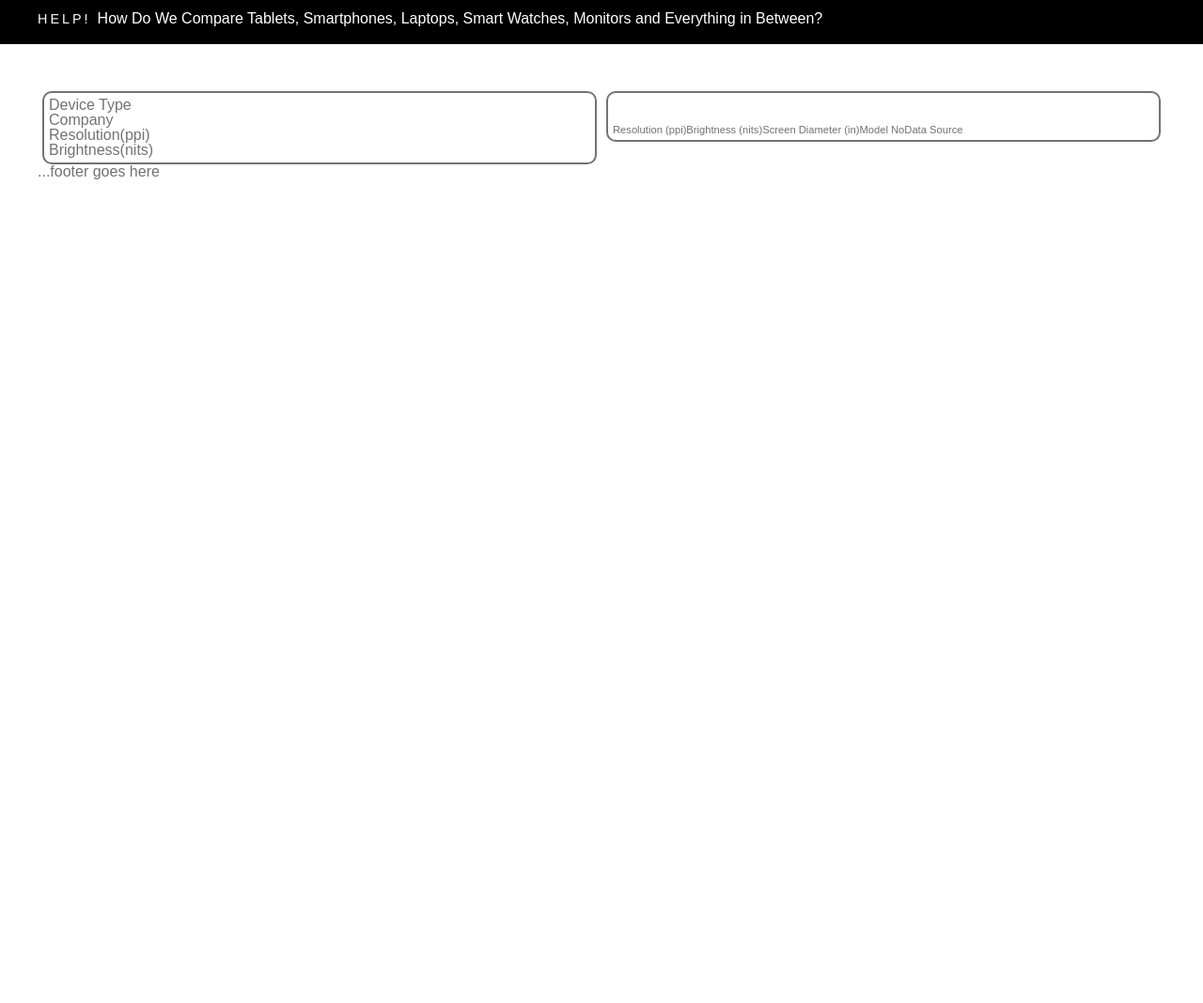
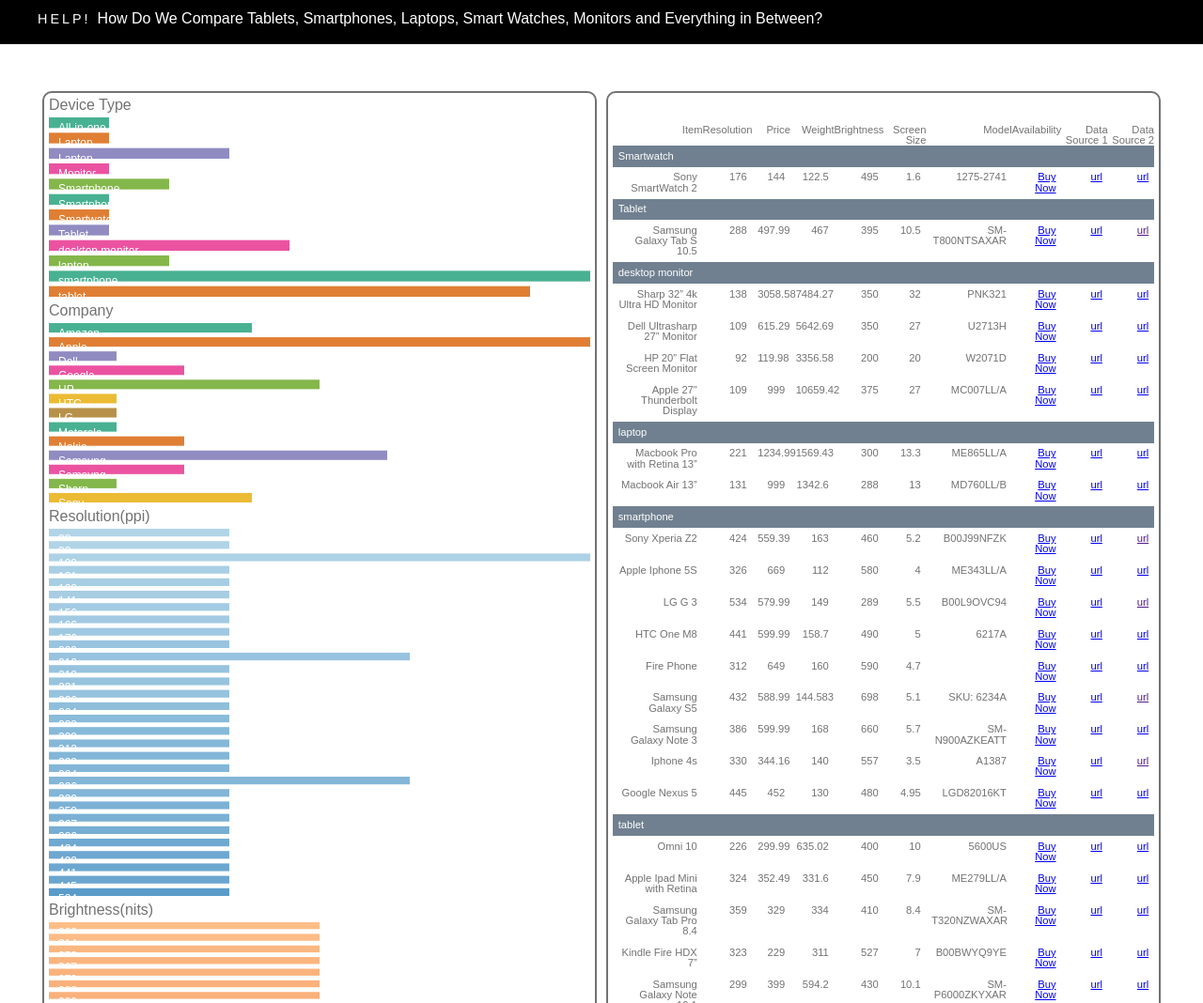
Before and after one commit to StatVisions/catchyscreens, a plain HTML site: page index.html in a window 1280 px wide. Shown: the top 1068 px of the page at 94% size. Before the commit the page ends 800 px from the top, so only its background shows below. Drawn offline with Linux system fonts and the light colour scheme.

Commit message:
added coding for data update and cleaned up variable names

```diff
--- a/index.html
+++ b/index.html
@@ -2,7 +2,6 @@
 <html>
 <head>
     <meta charset="utf-8">
-    <meta name="viewport" content="width=device-width, initial-scale=1.0">
     <title>Screens</title>
     <script type="text/javascript" src="lib/d3.js"></script>
     <script type="text/javascript" src="lib/crossfilter.js"></script>
@@ -54,23 +53,17 @@
 </header>
 
 <div id="sidebar" role="complentary">
-    <div id="type" class="chart"><header><h5>Device Type</h5></header></div>
-    <div id="company" class="chart"><header><h5>Company</h5></header></div>
-    <div id="resolution" class="chart"><header><h5>Resolution(ppi)</h5></header></div>
-    <div id="brightness" class="chart"><header><h5>Brightness(nits)</h5></header></div>
+    <div id="Type" class="chart"><header><h5>Device Type</h5></header></div>
+    <div id="Company" class="chart"><header><h5>Company</h5></header></div>
+    <div id="Resolution" class="chart"><header><h5>Resolution(ppi)</h5></header></div>
+    <div id="Brightness" class="chart"><header><h5>Brightness(nits)</h5></header></div>
 </div> <!-- sidebar -->
 
 <div id="main" role="main">
 
     <table id="list" class="table table-hover dc-data-table dc-chart" style="margin-top:5%;">
     <thead>
-    <tr class="header" style="text-align:left;">
-    <th></th>
-    <th>Resolution (ppi)</th>
-    <th>Brightness (nits)</th>
-    <th>Screen Diameter (in)</th>
-    <th>Model No</th>
-    <th>Data Source</th>
+    <tr id="FieldNames" class="header" style="text-align:left;">
     </tr>
     </thead>
     </table>
@@ -91,26 +84,29 @@
 
     d3.csv('data/data.csv', function(Data){
 
-        function hypotenuse(w,h) = {
-
+        function hypotenuse(w,h) {
+            var w = +w;
+            var h = +h;
             var r = Math.sqrt(Math.pow(w,2) + Math.pow(h,2));
-
             return r;
-        }
+        };
 
         /* CONVERT TO NUMBERS AND CALCULATE PPI */
         Data.forEach(function(d){
 
-            d.Price             = +dPrice;
+            var currency = d.Price;
+            var number = Number(currency.replace(/[^0-9\.]+/g,""));
+
+            d.Price             =  number;
             d.WeightGrams       = +d.WeightGrams;
             d.DiameterInches    = +d.DiameterInches;
-            d.HorizonalPixels   = +d.HorizonalPixels;
+            d.HorizontalPixels  = +d.HorizontalPixels;
             d.VerticalPixels    = +d.VerticalPixels;
             d.BrightnessNits    = +d.BrightnessNits;
 
-            d.PPI =  hypotenuse(d.HorizonalPixels,d.VerticalPixels)/d.DiameterInches;
+            d.PPI =  Math.round(hypotenuse(d.HorizontalPixels,d.VerticalPixels)/d.DiameterInches);
+            console.log(d.Price);
         });
-
         /*
         *  MIN AND MAX VALUES
         */
@@ -124,17 +120,17 @@
         /*
         * CROSS FILTER, DIMENSIONS, GROUPS
         */
-        var xf = crossfilter(Data),
-            type = xf.dimension(function(d) { return d.type;}),
-            count_by_type = type.group(),
-            company = xf.dimension(function(d) { return d.manufacture;}),
-            companies = company.group(),
-            resolution = xf.dimension(function(d) { return d.PPI;}),
-            resolutions = resolution.group(),
-            brightness = xf.dimension(function(d) { return +d.BrightnessNits}),
-            brightnesses = brightness.group();
+        var CrossFilter = crossfilter(Data),
+            TypeDimension = CrossFilter.dimension(function(d) { return d.Type;}),
+            TypeGroup = TypeDimension.group(),
+            CompanyDimension = CrossFilter.dimension(function(d) { return d.Company;}),
+            CompanyGroup = CompanyDimension.group(),
+            ResolutionDimension = CrossFilter.dimension(function(d) { return d.PPI;}),
+            ResolutionGroup = ResolutionDimension.group(),
+            BrightnessDimension = CrossFilter.dimension(function(d) { return +d.BrightnessNits}),
+            BrightnessGroup = BrightnessDimension.group();
 
-        // resolution.filter([100,200]);
+        // ResolutionDimension.filter([100,200]);
 
         /*
         * CHARTS
@@ -144,9 +140,9 @@
 
         var colorScaleType = d3.scale.ordinal().range(colorbrewer.Dark2[5]),
 
-        typeChart = dc.rowChart("#type")
-        .dimension(type)
-        .group(count_by_type)
+        typeChart = dc.rowChart("#Type")
+        .dimension(TypeDimension)
+        .group(TypeGroup)
         .width(chartWidth)
         .height(200)
         .margins({top: 0, right: 0, bottom: -1, left: 0})
@@ -154,9 +150,9 @@
 
         colorScaleCompany = d3.scale.ordinal().range(colorbrewer.Dark2[7]),
 
-        companyChart = dc.rowChart("#company")
-        .dimension(company)
-        .group(companies)
+        CompanyChart = dc.rowChart("#Company")
+        .dimension(CompanyDimension)
+        .group(CompanyGroup)
         .width(chartWidth)
         .height(200)
         .margins({top: 0, right: 0, bottom: -1, left: 0})
@@ -166,9 +162,9 @@
         .domain([ResolutionExtent[0],ResolutionExtent[1]])
         .range(["#9ecae1","#3182bd"]),
 
-        resolutionChart = dc.rowChart("#resolution")
-        .dimension(resolution)
-        .group(resolutions)
+        resolutionChart = dc.rowChart("#Resolution")
+        .dimension(ResolutionDimension)
+        .group(ResolutionGroup)
         .width(chartWidth)
         .height(400)
         .margins({top: 0, right: 0, bottom: -1, left: 0})
@@ -178,25 +174,49 @@
         .domain([BrightnessExtent[0],BrightnessExtent[1]])
         .range(["#fdae6b","#e6550d"]),
 
-        brightnessChart = dc.rowChart("#brightness")
-        .dimension(brightness)
-        .group(brightnesses)
+        BrightnessChart = dc.rowChart("#Brightness")
+        .dimension(Brightness)
+        .group(BrightnessGroup)
         .width(chartWidth)
         .height(400)
         .margins({top: 0, right: 0, bottom: -1, left: 0})
         .colors(colorScaleBrightness),
 
+        // Data Table Field Names
+        FieldNames = [
+            "Item",
+            "Resolution",
+            "Price",
+            "Weight",
+            "Brightness",
+            "Screen Size",
+            "Model",
+            "Availability",
+            "Data Source 1",
+            "Data Source 2"];
+
+        d3.select("tr#FieldNames").selectAll("th")
+            .data(FieldNames)
+            .enter()
+            .append("th")
+            .append("text")
+            .text(function(d){ return d;});
+
 
         list = dc.dataTable("#list")
-        .dimension(type)
-        .group(function(d) {return d.type;})
+        .dimension(TypeDimension)
+        .group(function(d) {return d.Type;})
         .columns([
-        function(d) {return d.item;},
+        function(d) {return d.Item;},
         function(d) {return d.PPI;},
+        function(d) {return d.Price;},
+        function(d) {return d.WeightGrams;},
         function(d) {return d.BrightnessNits;},
-        function(d) {return d.di;},
+        function(d) {return d.DiameterInches;},
         function(d) {return d.Model;},
-        function(d) {return "<a href='" + d.data_source + "'>url</a>";}
+        function(d) {return "<a href='" + d.PriceSource + "'>Buy Now</a>";},
+        function(d) {return "<a href='" + d.DataSource01 + "'>url</a>";},
+        function(d) {return "<a href='" + d.DataSource02 + "'>url</a>";}
         ]);
 
         dc.renderAll()
@@ -213,7 +233,7 @@
         d3.select(window).on("resize",resize);
 
    // "item":"Samsung Galaxy Tab Pro 8.4",
-   //  "manufacture":"Samsung",
+   //  "Company":"Samsung",
    //  "type":"tablet",
    //  "di":8.4,
    //  "hp":1600,
@@ -224,7 +244,7 @@
    //  "Model":"SM-T320NZWAXAR",
    //  "data_source":"http://www.samsung.com/us/mobile/galaxy-tab/SM-T320NZWAXAR",
    //  "collected_date":"06/10/14",
-   //  "data_source_brightness":"http://www.phonearena.com/reviews/Samsung-Galaxy-Tab-PRO-8.4-Review_id3588"
+   //  "data_source_Brightness":"http://www.phonearena.com/reviews/Samsung-Galaxy-Tab-PRO-8.4-Review_id3588"
 
 
 
```
